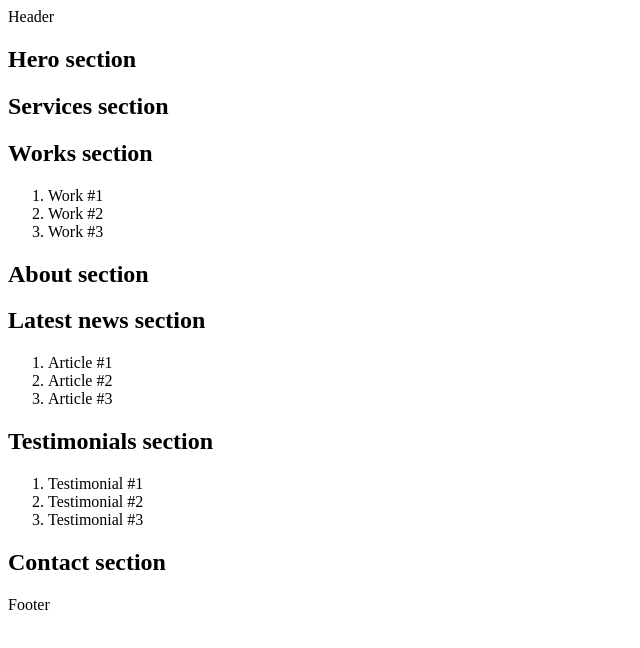
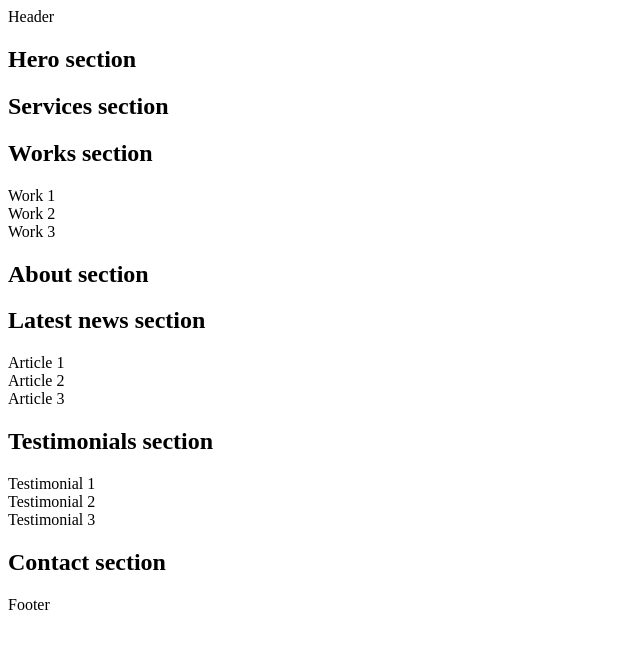
Before and after one commit to clay-creates/atlas-web_front_end, a plain HTML site: page html_advanced/6-index.html in a window 1280 px wide. Shown: the whole page, without its empty margins (0-640 px from the left). Drawn offline with Linux system fonts and the light colour scheme.

Commit message:
add section tag

```diff
--- a/html_advanced/6-index.html
+++ b/html_advanced/6-index.html
@@ -15,28 +15,31 @@
 
         <h2>Services section</h2>
 
-        <h2>Works section</h2>
-        <ol>
-            <li><article>Work #1</article></li>
-            <li><article>Work #2</article></li>
-            <li><article>Work #3</article></li>
-          </ol>
+        <section>
+            <h2>Works section</h2>
+
+            <article>Work 1</article>
+            <article>Work 2</article>
+            <article>Work 3</article>
+        </section>
 
         <h2>About section</h2>
 
-        <h2>Latest news section</h2>
-        <ol>
-            <li><article>Article #1</article></li>
-            <li><article>Article #2</article></li>
-            <li><article>Article #3</article></li>
-        </ol>
+        <section>
+            <h2>Latest news section</h2>
 
-        <h2>Testimonials section</h2>
-        <ol>
-            <li><article>Testimonial #1</article></li>
-            <li><article>Testimonial #2</article></li>
-            <li><article>Testimonial #3</article></li>
-        </ol>
+            <article>Article 1</article>
+            <article>Article 2</article>
+            <article>Article 3</article>
+        </section>
+
+        <section>
+            <h2>Testimonials section</h2>
+
+            <article>Testimonial 1</article>
+            <article>Testimonial 2</article>
+            <article>Testimonial 3</article>
+        </section>
 
         <h2>Contact section</h2>
 
```
